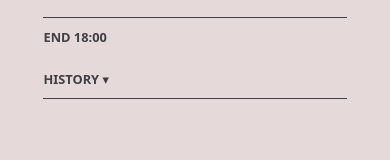
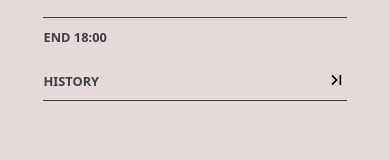
Before and after one commit to ollewarne/linkoping-pps, a React (Vite) app: page / in a window 390 px wide. Shown: the part 588-748 px from the top of the page. Built offline with nearby package versions, Linux system fonts and the light colour scheme.

Commit message:
update planner to use svg icons for expand/collapse history tab on mobile

```diff
--- a/src/components/Planner/Planner.jsx
+++ b/src/components/Planner/Planner.jsx
@@ -92,7 +92,7 @@ function Planner() {
                 {/* --------------- HISTORY --------------- */}
                 <div className={styles.historyContainer}>
                     <p className={styles.historyTitle} onClick={() => setHistoryOpen(!historyOpen)}>
-                        {languageLibrary[language].homeHistoryTitle} {window.innerWidth <= 768 && <span>{historyOpen ? "▴" : "▾"}</span>}
+                        {languageLibrary[language].homeHistoryTitle} {window.innerWidth <= 768 && <img className={styles.historyExpandable} src={historyOpen ? "/collaps.svg" : "/expand.svg"} />}
                     </p>
                     {(historyOpen || window.innerWidth > 768) && historyActivities.map((a, index) => (
                         <HistoryCard key={a.id} activity={a} index={index} />
--- a/src/components/Planner/Planner.module.css
+++ b/src/components/Planner/Planner.module.css
@@ -44,6 +44,12 @@
     letter-spacing: 5%;
     font-weight: 600;
     border-bottom: 1px solid var(--text);
+}
+
+.historyTitle {
+    display: flex;
+    justify-content: space-between;
+    align-items: flex-end;
 }
 
 .endTime {
@@ -151,7 +157,10 @@
     padding-top: 20%;
 }
 
-
+.historyExpandable {
+    height: 20px;
+    filter: var(--filter-svg);
+}
 
 
 
```
Also changed, not shown: public/collaps.svg (added), public/expand.svg (added).
